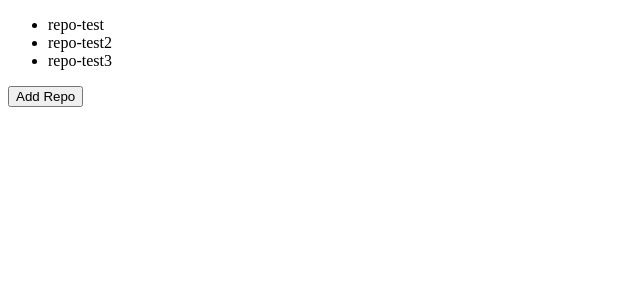
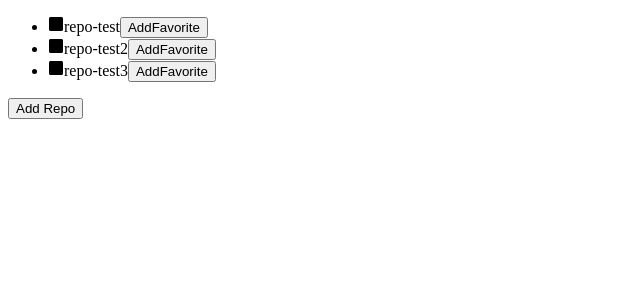
Before and after one commit to MarcoBuarque/redux-e-hooks, a React (Create React App) app in the folder githooks/: page / in a window 1280 px wide. Shown: the top 300 px of the page, without its empty margins (0-640 px from the left). Built offline with nearby package versions, Linux system fonts and the light colour scheme; no server answers.

Commit message:
finish add favorites

```diff
--- a/githooks/package.json
+++ b/githooks/package.json
@@ -8,6 +8,7 @@
     "@testing-library/user-event": "^7.1.2",
     "react": "^16.13.1",
     "react-dom": "^16.13.1",
+    "react-icons": "^3.9.0",
     "react-scripts": "3.4.1"
   },
   "scripts": {
--- a/githooks/src/App.js
+++ b/githooks/src/App.js
@@ -1,23 +1,59 @@
-import React, { useState } from 'react';
+import React, { useState, useEffect } from 'react';
+import { FaCheckSquare, FaSquare } from 'react-icons/fa'
 
 // useState = valor default do state
 // segundo parametro do array = this.setState
+// useEffect = monitora o ciclo de vida dos componentes e faz a determinada ação de acordo com alterações que esses componentes sofrem
 function App() {
  const [repos, setRepos] = useState([
   {id: 1, name: 'repo-test'},
   {id: 2, name: 'repo-test2'},
   {id: 3, name: 'repo-test3'},
-])
+]);
+
+useEffect(async () => {
+  const data = await fetchData();
+  setRepos(data);
+}, []);
 
   function handleRepositorie() {
     setRepos([...repos, {id: Math.random(), name: `repo-${Math.random()}`}])
+  };
+
+  async function fetchData() {
+    const response = await fetch('https://api.github.com/users/diego3g/repos');
+    const data = await response.json();
+
+    return data;
   }
+
+  function handleFavorite(id, check) {
+    const newRepos = repos.map(repositorie => repositorie.id === id ? {...repositorie, favorite: check} : {...repositorie});
+
+    setRepos(newRepos);
+  }
+
+
   return (
     <>
       <ul>
-        {repos.map( item => (
-            <li key={item.id}>{item.name}</li>
-          ))}
+        {repos.map(item => (
+            <li key={item.id}>
+              {!!item.favorite ? (
+                <FaCheckSquare></FaCheckSquare>
+               ) :
+               (
+                 <FaSquare></FaSquare>
+               ) }
+              {item.name}
+              {!item.favorite? (
+                <button onClick={() => handleFavorite(item.id, true)}> AddFavorite </button>
+              ) :
+              (
+                <button onClick={() => handleFavorite(item.id, false)}> RemoveFavorite </button>
+              )}
+            </li>
+            ))}
       </ul>
       <button onClick={handleRepositorie}> Add Repo </button>
     </ >
```
Also changed, not shown: 2 other files (tests, documents, lock files or other folders).
